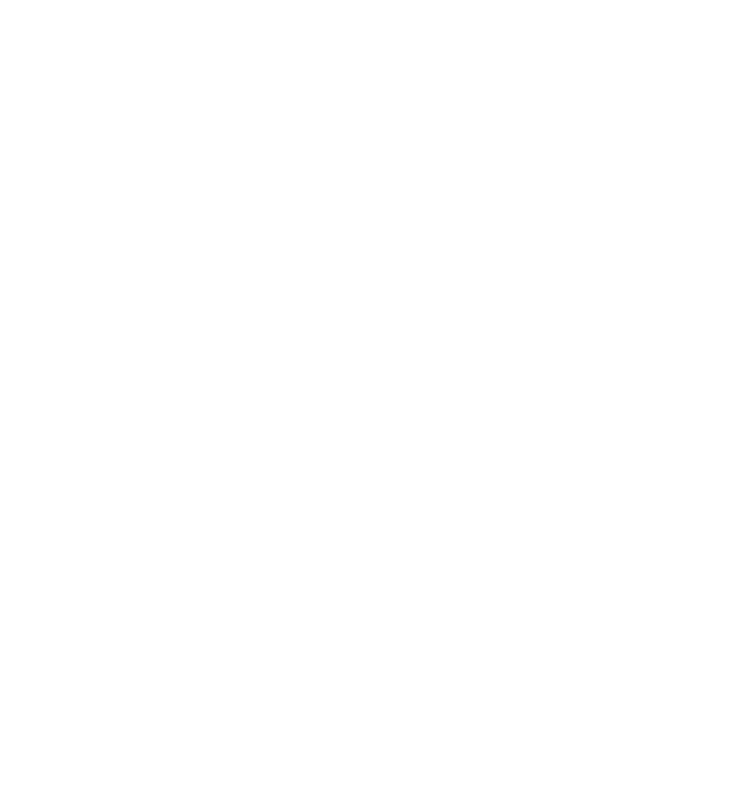
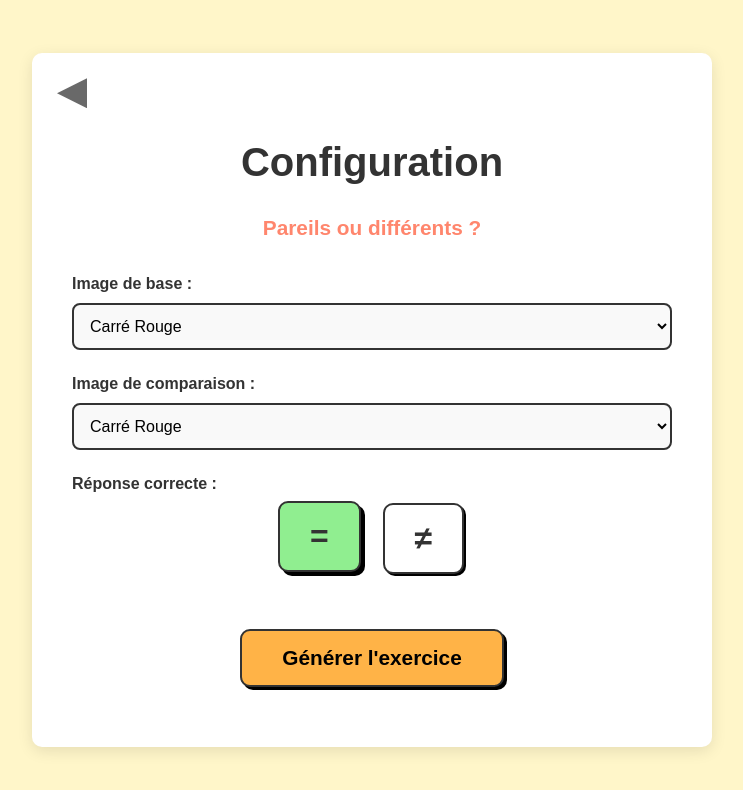
Before and after one commit to KT539/MA-metier, a website: page views/create_exercises/forms/classification_form1.html in a window 1280 px wide. Shown: the whole page, without its empty margins (268-1011 px from the left). Drawn offline with Linux system fonts and the light colour scheme.

Commit message:
feat: classification1_form, wip

```diff
--- a/app.js
+++ b/app.js
@@ -54,6 +54,11 @@ app.get('/create_exercises/classification_exercises', (req, res) => {
 app.get('/seriation', (req, res) => {
     res.sendFile(path.join(__dirname, 'views/seriation.html'));
 });
+
+app.get('/create_exercises/forms/classification_form1', (req, res) => {
+    res.sendFile(path.join(__dirname, 'views/create_exercises/forms/classification_form1.html'));
+});
+
 // --- API ROUTES ---
 // On utilise les fichiers créés dans src/routes
 
--- /dev/null
+++ b/public/CSS/classification1_form.css
@@ -0,0 +1,135 @@
+body {
+    font-family: Arial, sans-serif;
+    background-color: #fff6c9;
+    display: flex;
+    justify-content: center;
+    align-items: center;
+    min-height: 100vh;
+    margin: 0;
+    padding: 20px;
+    box-sizing: border-box;
+}
+
+.container {
+    display: flex;
+    flex-direction: column;
+    background-color: #fff;
+    padding: 60px 40px;
+    border-radius: 10px;
+    box-shadow: 0 4px 15px rgba(0, 0, 0, 0.1);
+    text-align: center;
+    max-width: 600px; /* Légèrement plus étroit pour un formulaire */
+    width: 100%;
+    position: relative;
+}
+
+h1 {
+    color: #333;
+    margin-bottom: 10px;
+    font-size: 2.5em;
+}
+
+.category-label {
+    font-size: 1.3em;
+    color: #ff866d; /* Rappel de la couleur Corail */
+    font-weight: bold;
+    margin-bottom: 35px;
+}
+
+/* Style des groupes de formulaire */
+.form-group {
+    margin-bottom: 25px;
+    text-align: left;
+}
+
+label {
+    display: block;
+    font-weight: bold;
+    margin-bottom: 10px;
+    color: #333;
+}
+
+/* Style des Selects */
+select {
+    width: 100%;
+    padding: 12px;
+    border: 2px solid #333;
+    border-radius: 8px;
+    font-size: 1rem;
+    background-color: #f9f9f9;
+    cursor: pointer;
+}
+
+/* Style Radio Boutons type "Cartes" */
+.answer-selection {
+    display: flex;
+    gap: 20px;
+    justify-content: center;
+    margin-top: 10px;
+}
+
+.answer-selection input[type="radio"] {
+    display: none; /* Cache le bouton radio par défaut */
+}
+
+.radio-card {
+    display: inline-block;
+    padding: 15px 30px;
+    border: 2px solid #333;
+    border-radius: 10px;
+    cursor: pointer;
+    font-size: 2rem;
+    font-weight: bold;
+    transition: all 0.2s;
+    background: white;
+    box-shadow: 2px 2px 0px #000;
+}
+
+/* État sélectionné pour les radios */
+input[type="radio"]:checked + .radio-card {
+    background-color: #90ee90; /* Vert comme dans la page 1 */
+    transform: translate(-2px, -2px);
+    box-shadow: 4px 4px 0px #000;
+}
+
+/* Bouton de validation (Identique à page 1) */
+.cat-btn {
+    display: inline-block;
+    margin-top: 20px;
+    padding: 15px 40px;
+    border: 2px solid #333;
+    border-radius: 10px;
+    cursor: pointer;
+    color: black;
+    font-weight: bold;
+    font-size: 1.3rem;
+    box-shadow: 3px 3px 0px #000;
+    text-decoration: none;
+    transition: transform 0.1s;
+}
+
+.cat-btn:active {
+    transform: translate(2px, 2px);
+    box-shadow: 1px 1px 0px #000;
+}
+
+.cat-orange { background-color: #ffb347; }
+
+/* Flèche de retour */
+.arrow {
+    width: 30px;
+    height: 30px;
+    background: dimgrey;
+    clip-path: polygon(100% 0, 0 50%, 100% 100%);
+    cursor: pointer;
+    position: absolute;
+    top: 25px;
+    left: 25px;
+}
+
+/* Responsive */
+@media (max-width: 767px) {
+    .container { padding: 40px 20px; }
+    h1 { font-size: 1.8em; }
+    .radio-card { padding: 10px 20px; font-size: 1.5rem; }
+}
--- a/views/create_exercises/forms/classification_form1.html
+++ b/views/create_exercises/forms/classification_form1.html
@@ -0,0 +1,48 @@
+<!DOCTYPE html>
+<html lang="fr">
+<head>
+    <meta charset="UTF-8">
+    <meta name="viewport" content="width=device-width, initial-scale=1.0">
+    <title>Configuration Exercice</title>
+    <link rel="stylesheet" href="/CSS/classification1_form.css">
+</head>
+<body>
+<div class="container">
+    <a href="/create_exercises/classification_exercises" class="arrow" title="Retour"></a>
+
+    <h1>Configuration</h1>
+    <p class="category-label">Pareils ou différents ?</p>
+
+    <form id="exercise-config-form">
+        <div class="form-group">
+            <label for="image-base">Image de base :</label>
+            <select id="image-base" name="image-base">
+                <option value="carre_rouge.png">Carré Rouge</option>
+                <option value="rond_bleu.png">Rond Bleu</option>
+            </select>
+        </div>
+
+        <div class="form-group">
+            <label for="image-comp">Image de comparaison :</label>
+            <select id="image-comp" name="image-comp">
+                <option value="carre_rouge.png">Carré Rouge</option>
+                <option value="triangle_vert.png">Triangle Vert</option>
+            </select>
+        </div>
+
+        <div class="form-group">
+            <label>Réponse correcte :</label>
+            <div class="answer-selection">
+                <input type="radio" id="equal" name="correct-answer" value="same" checked>
+                <label for="equal" class="radio-card">=</label>
+
+                <input type="radio" id="not-equal" name="correct-answer" value="different">
+                <label for="not-equal" class="radio-card">≠</label>
+            </div>
+        </div>
+
+        <button type="submit" class="cat-btn cat-orange">Générer l'exercice</button>
+    </form>
+</div>
+</body>
+</html>
```
Also changed, not shown: views/create_exercises/classification_exercises.html (+4 -4 lines), views/create_exercises/exercise_views/classification1_view.html (added, +1 -0 lines).
